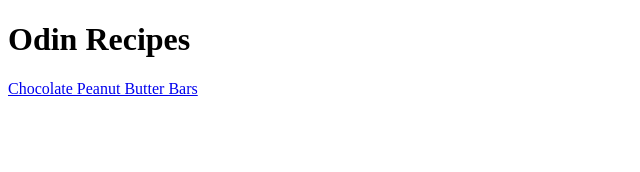
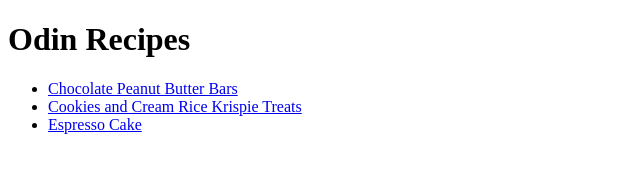
Before and after one commit to roseworth/odin-recipes, a plain HTML site: page index.html in a window 1280 px wide. Shown: the whole page, without its empty margins (0-640 px from the left). Drawn offline with Linux system fonts and the light colour scheme.

Commit message:
Update links to includer other two recipe web pages

```diff
--- a/index.html
+++ b/index.html
@@ -6,6 +6,10 @@
     </head>
     <body>
         <h1>Odin Recipes</h1>
-        <a href="./recipes/pb.html">Chocolate Peanut Butter Bars</a>
+        <ul>
+            <li><a href="./recipes/pb.html">Chocolate Peanut Butter Bars</a></li>
+            <li><a href="./recipes/cncrice.html">Cookies and Cream Rice Krispie Treats</a></li>
+            <li><a href="./recipes/excake.html">Espresso Cake</a></li>
+        </ul>
     </body>
 </html>
```
